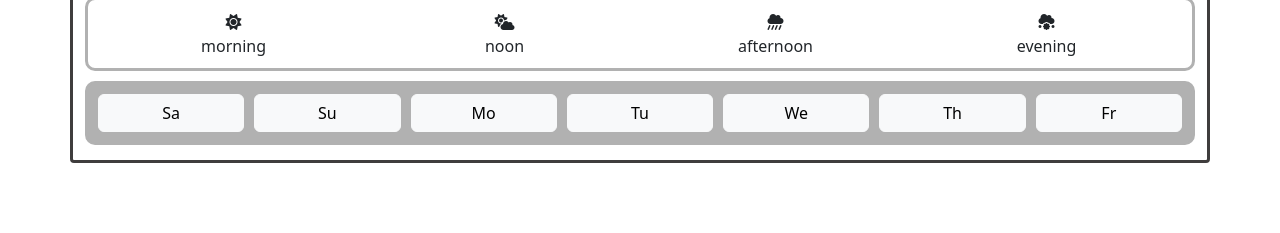
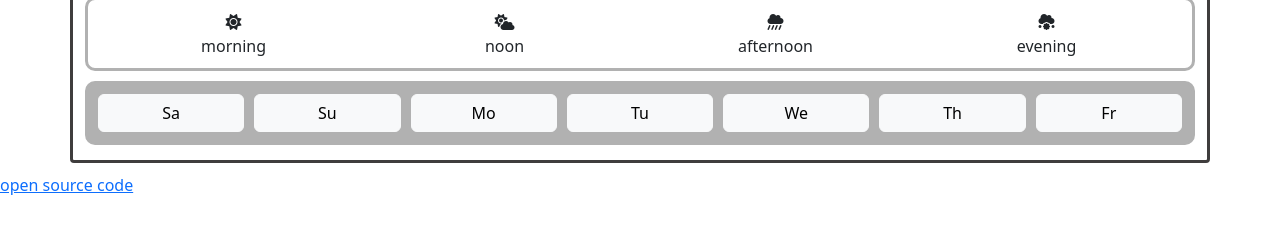
Before and after one commit to Miniii-git/MiniWeather, a plain HTML site: page index.html in a window 1280 px wide. Shown: the part 181-414 px from the top of the page. Drawn offline with nearby package versions, Linux system fonts and the light colour scheme.

Commit message:
add link github

```diff
--- a/index.html
+++ b/index.html
@@ -49,7 +49,7 @@
         <div class="col-1">
           <h1 id="degree">Temp</h1>
         </div>
-        </div>
+      </div>
 
 
       <div class="row hours" style="margin: 0 auto; margin-bottom: 10px;">
@@ -82,7 +82,8 @@
         <button type="button" class="btn btn-light col">Fr</button>
       </div>
     </div>
-  </div>
+
+    <a href="https://github.com/Miniii-git/MiniWeather" >open source code</a>
 
     <script src="src/index.js"></script>
   </body>
```
